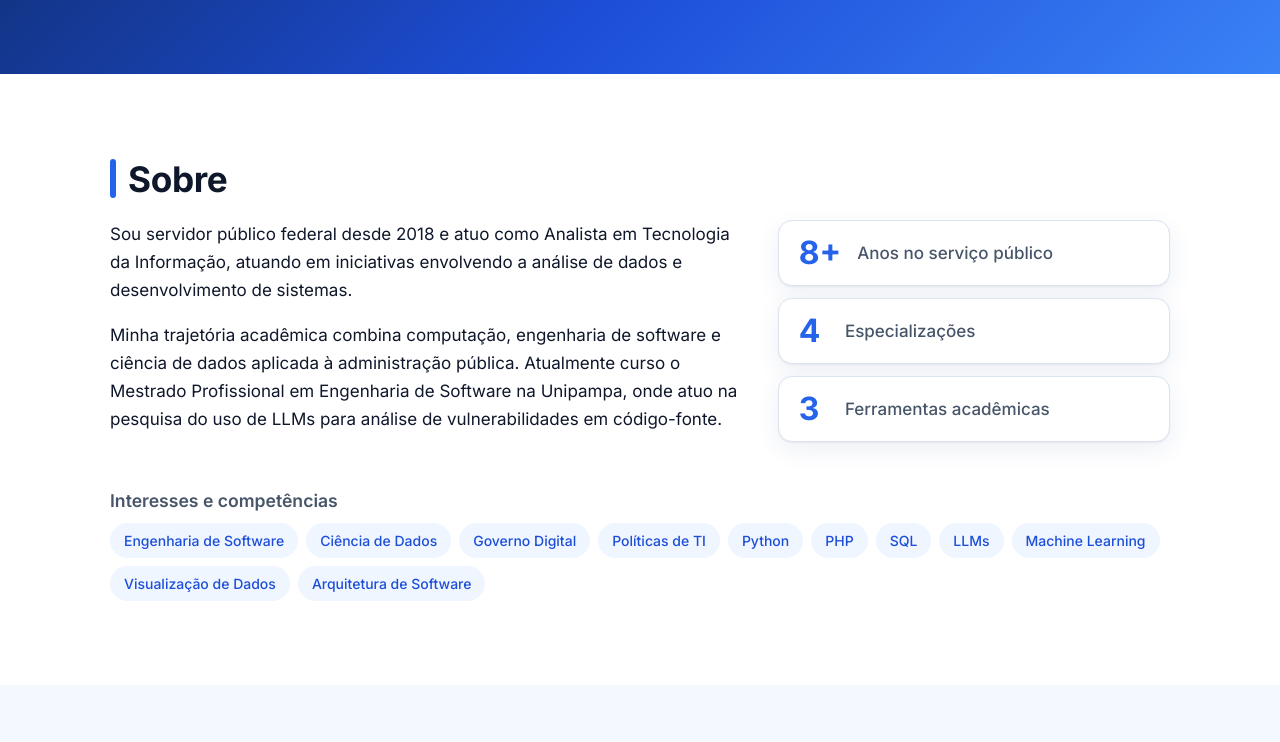
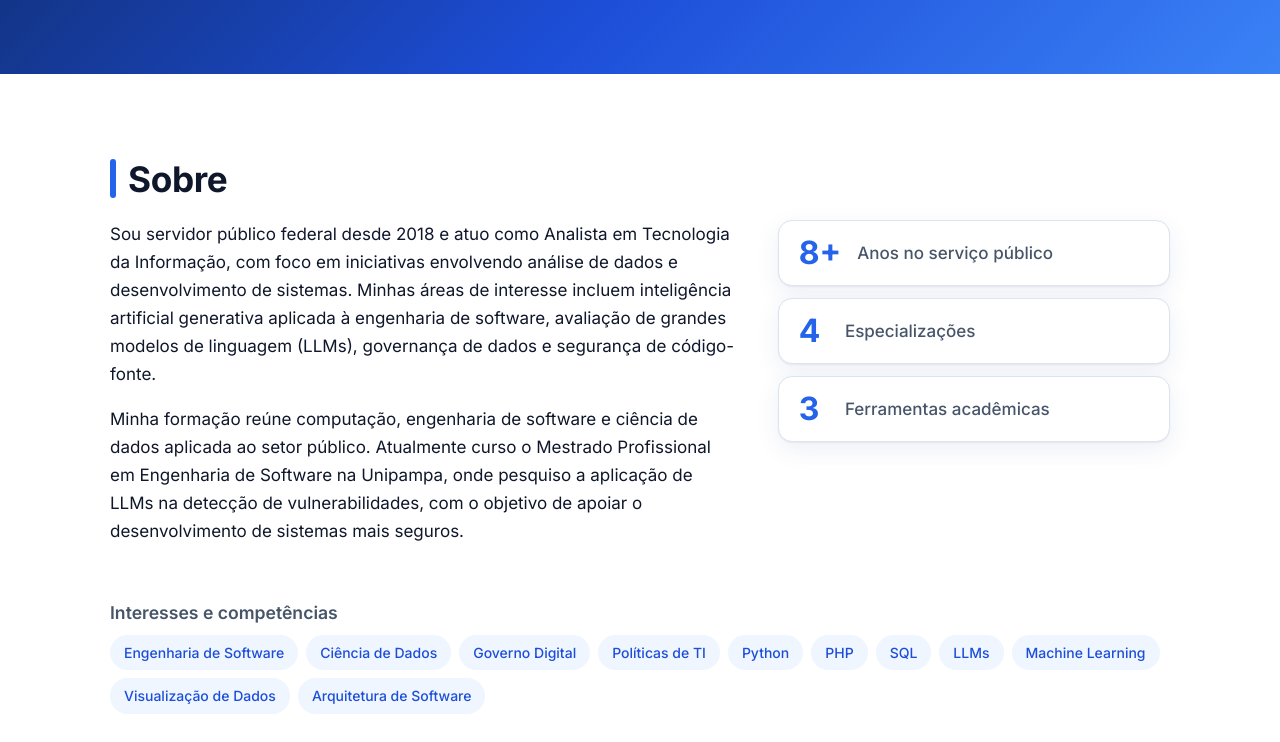
Before and after one commit to adrianogomes/adrianogomes.github.io, a plain HTML site: page index.html in a window 1280 px wide. Shown: the part 567-1309 px from the top of the page. Drawn offline with Linux system fonts and the light colour scheme.

Commit message:
feat: update sobre

```diff
--- a/index.html
+++ b/index.html
@@ -119,13 +119,17 @@
         <div class="about-grid">
           <div class="about-text">
             <p>
-              Sou servidor público federal desde 2018 e atuo como Analista em Tecnologia da Informação, atuando em
-              iniciativas envolvendo a análise de dados e desenvolvimento de sistemas.
+              Sou servidor público federal desde 2018 e atuo como Analista em Tecnologia da Informação,
+              com foco em iniciativas envolvendo análise de dados e desenvolvimento de sistemas.
+              Minhas áreas de interesse incluem inteligência artificial generativa aplicada à engenharia
+              de software, avaliação de grandes modelos de linguagem (LLMs), governança de dados e
+              segurança de código-fonte.
             </p>
             <p>
-              Minha trajetória acadêmica combina computação, engenharia de software e ciência de dados
-              aplicada à administração pública. Atualmente curso o Mestrado Profissional em Engenharia
-              de Software na Unipampa, onde atuo na pesquisa do uso de LLMs para análise de vulnerabilidades em código-fonte.
+              Minha formação reúne computação, engenharia de software e ciência de dados aplicada ao
+              setor público. Atualmente curso o Mestrado Profissional em Engenharia de Software na
+              Unipampa, onde pesquiso a aplicação de LLMs na detecção de vulnerabilidades, com o
+              objetivo de apoiar o desenvolvimento de sistemas mais seguros.
             </p>
           </div>
           <ul class="stats">
```
